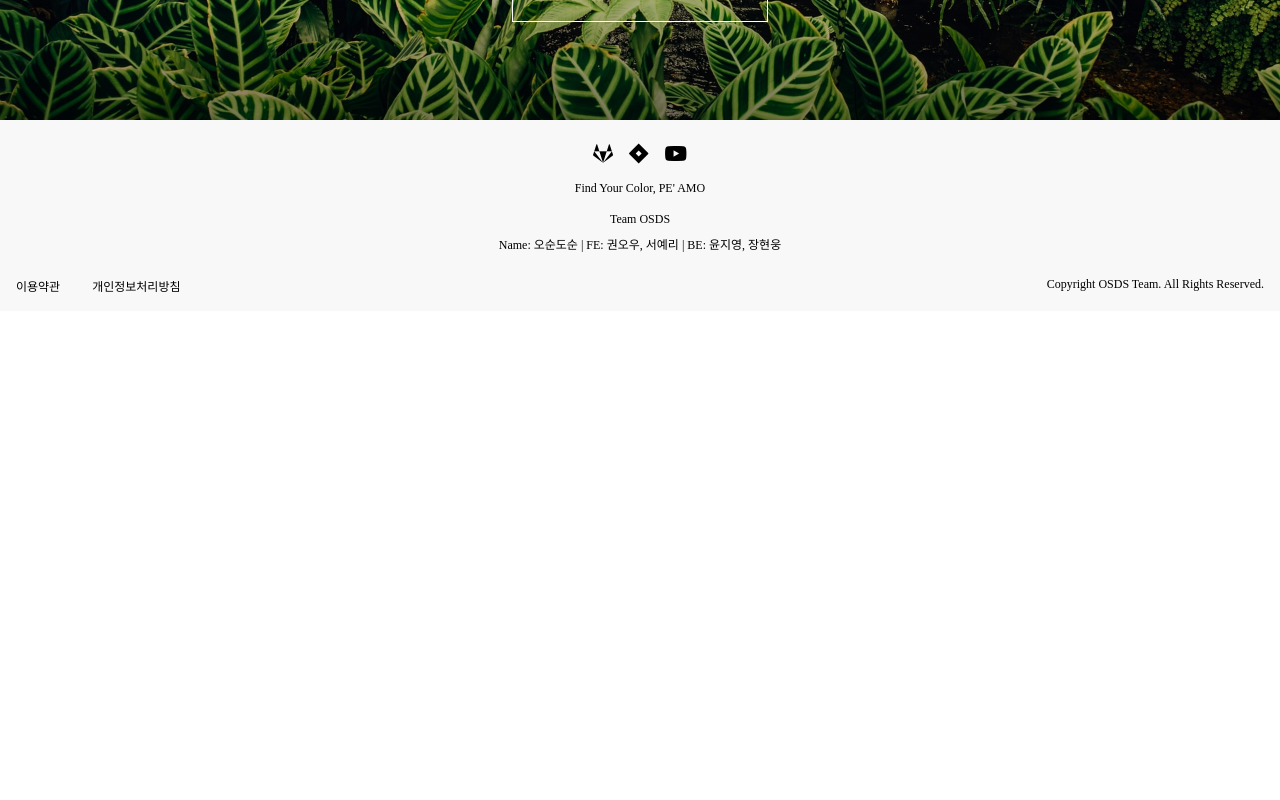
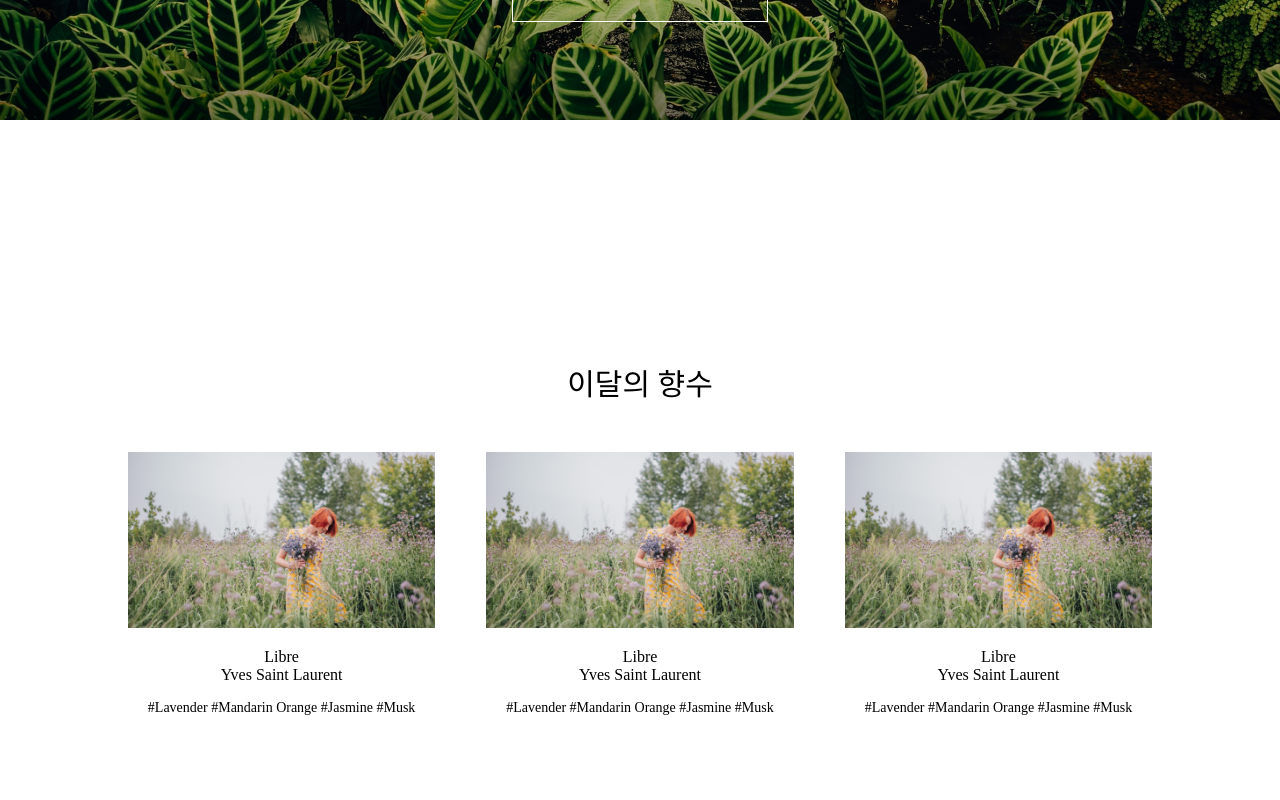
Before and after one commit to JiyeongYun/PEAMO, a React (Create React App) app in the folder frontend/: page / in a window 1280 px wide. Shown: the part 680-1480 px from the top of the page. Before the commit the page ends 991 px from the top, so only its background shows below. Built offline with nearby package versions, Linux system fonts and the light colour scheme; a web font is replaced by a local one.

Commit message:
FEAT : 메인 화면 밑에 이달의 향수 추가
Former-commit-id: 988339051d8c9b63c5fb4122986782c191bed476

```diff
--- a/frontend/src/routers/Home.css
+++ b/frontend/src/routers/Home.css
@@ -1,5 +1,9 @@
 .home {
   height: 100%;
+}
+
+.white_canvas {
+  height: 100vh;
 }
 
 .grey_canvas {
@@ -45,3 +49,42 @@
   font-size: var(--large-font-size);
   line-height: 70px;
 }
+
+.home > .this_month_perfume {
+  height: 100vh;
+  padding-top: 30vh;
+  position: relative;
+}
+
+.home > .this_month_perfume > .center_pos {
+  width: 80%;
+  margin: 0 auto;
+  text-align: center;
+}
+
+.home > .this_month_perfume > .center_pos > .title {
+  margin-bottom: var(--margin-6);
+  font-size: var(--xxlarge-font-size);
+}
+
+.home > .this_month_perfume > .center_pos > .perfumes {
+  display: flex;
+  justify-content: space-between;
+}
+
+.home > .this_month_perfume > .center_pos > .perfumes > .perfume {
+  width: 30%;
+}
+
+.home > .this_month_perfume > .center_pos > .perfumes > .perfume > img {
+  width: 100%;
+  object-fit: contain;
+}
+
+.home > .this_month_perfume > .center_pos > .perfumes > .perfume > .perfume_info {
+  margin: var(--margin-2);
+}
+
+.home > .this_month_perfume > .center_pos > .perfumes > .perfume > .perfume_info > p {
+  font-size: var(--mid-font-size);
+}
--- a/frontend/src/routers/Home.js
+++ b/frontend/src/routers/Home.js
@@ -5,6 +5,7 @@ function Home({page_num}) {
 
   return (
     <div className="home">
+      <div className="white_canvas"></div>
       <div className="grey_canvas"></div>
       <img src={`/images/main_${page_num}.jpg`} alt={`main_${page_num}`} />
       <div className="home_bottom">
@@ -12,6 +13,37 @@ function Home({page_num}) {
           <Link to="/teller">나만의 향수 추천</Link>
         </div>
       </div>
+      <div className="this_month_perfume">
+        <div className="center_pos">
+          <div className="title">이달의 향수</div>
+          <div className="perfumes">
+            <div className="perfume">
+              <img src="/images/lovely.png" alt="perfume" />
+              <div className="perfume_info">
+                <p>Libre</p>
+                <p>Yves Saint Laurent</p>
+              </div>
+              <div>#Lavender #Mandarin Orange #Jasmine #Musk</div>
+            </div>
+            <div className="perfume">
+              <img src="/images/lovely.png" alt="perfume" />
+              <div className="perfume_info">
+                <p>Libre</p>
+                <p>Yves Saint Laurent</p>
+              </div>
+              <div>#Lavender #Mandarin Orange #Jasmine #Musk</div>
+            </div>
+            <div className="perfume">
+              <img src="/images/lovely.png" alt="perfume" />
+              <div className="perfume_info">
+                <p>Libre</p>
+                <p>Yves Saint Laurent</p>
+              </div>
+              <div>#Lavender #Mandarin Orange #Jasmine #Musk</div>
+            </div>
+          </div>
+        </div>
+      </div>
     </div>
   )
 }
```
